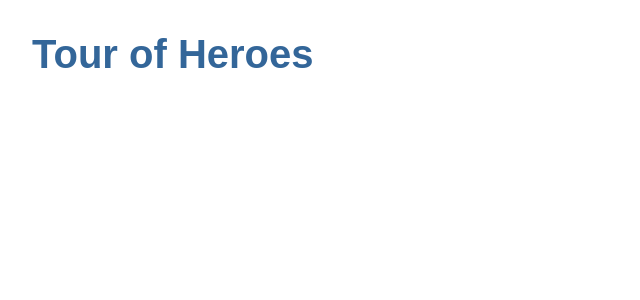
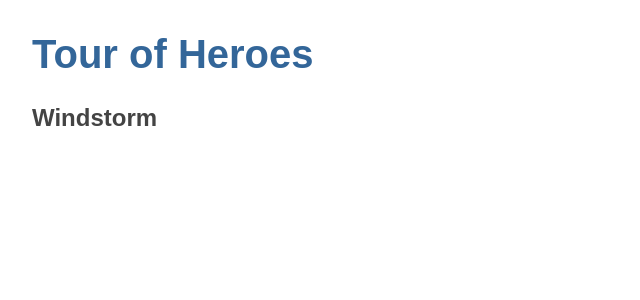
Before and after one commit to Utkarshsteve/Angular_Tour_Of_Heroes, an Angular app: page / in a window 1280 px wide. Shown: the top 300 px of the page, without its empty margins (0-640 px from the left). Built offline with nearby package versions, Linux system fonts and the light colour scheme.

Commit message:
Added Component Heroes

```diff
--- a/src/app/app.component.html
+++ b/src/app/app.component.html
@@ -1 +1,2 @@
 <h1>{{title}}</h1>
+<app-heroes></app-heroes>
--- a/src/app/app.module.ts
+++ b/src/app/app.module.ts
@@ -2,10 +2,12 @@
 import { BrowserModule } from '@angular/platform-browser';
 
 import { AppComponent } from './app.component';
+import { HeroesComponent } from './heroes/heroes.component';
 
 @NgModule({
   declarations: [
-    AppComponent
+    AppComponent,
+    HeroesComponent
   ],
   imports: [
     BrowserModule
--- /dev/null
+++ b/src/app/heroes/heroes.component.html
@@ -0,0 +1 @@
+<h2>{{hero}}</h2>
--- /dev/null
+++ b/src/app/heroes/heroes.component.ts
@@ -0,0 +1,16 @@
+import { Component, OnInit } from '@angular/core';
+
+@Component({
+  selector: 'app-heroes',
+  templateUrl: './heroes.component.html',
+  styleUrls: ['./heroes.component.css']
+})
+export class HeroesComponent implements OnInit {
+
+  hero = "Windstorm";
+  constructor() { }
+
+  ngOnInit(): void {
+  }
+
+}
```
Also changed, not shown: src/app/heroes/heroes.component.css (added), 1 other file (tests, documents, lock files or other folders).
